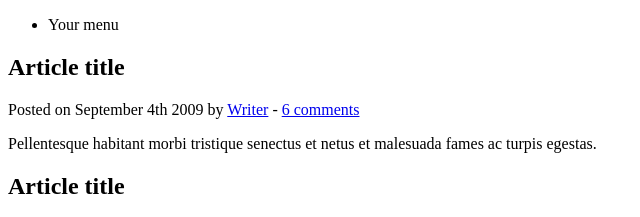
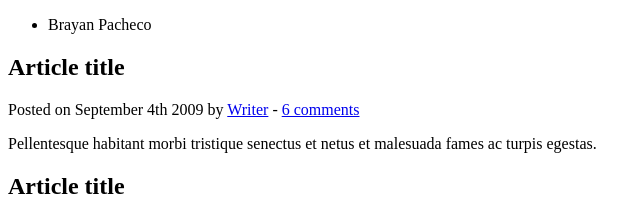
Before and after one commit to brayan906/git, a plain HTML site: page index.html in a window 1280 px wide. Shown: the top 217 px of the page, 0-640 px from the left. Drawn offline with Linux system fonts and the light colour scheme.

Commit message:
se modifico

```diff
--- a/index.html
+++ b/index.html
@@ -4,7 +4,7 @@
 
 <head>
 	<meta http-equiv="Content-Type" content="text/html; charset=UTF-8" />
-	<title>Your Website</title>
+	<title>Brayan Pacheco</title>
 </head>
 
 <body>
@@ -12,7 +12,7 @@
 	<header>
 		<nav>
 			<ul>
-				<li>Your menu</li>
+				<li>Brayan Pacheco</li>
 			</ul>
 		</nav>
 	</header>
```
